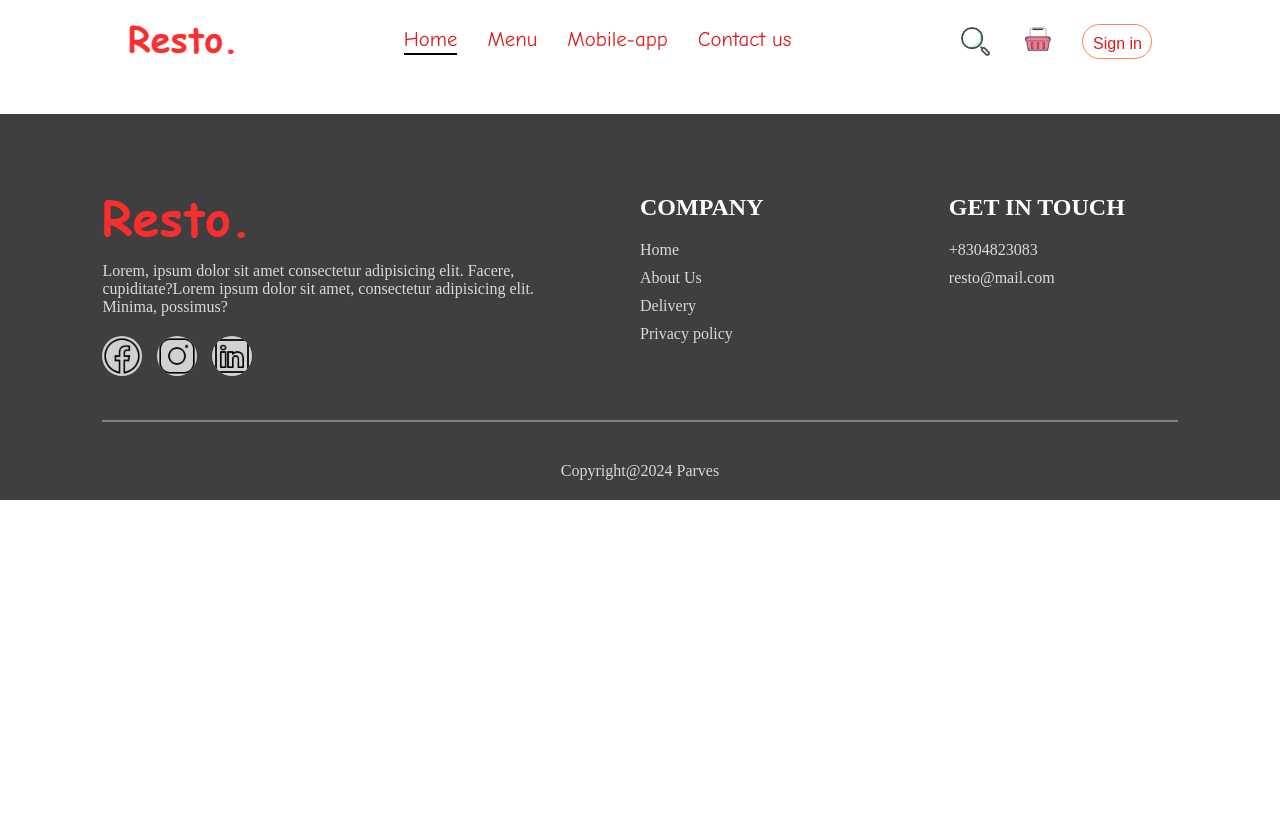
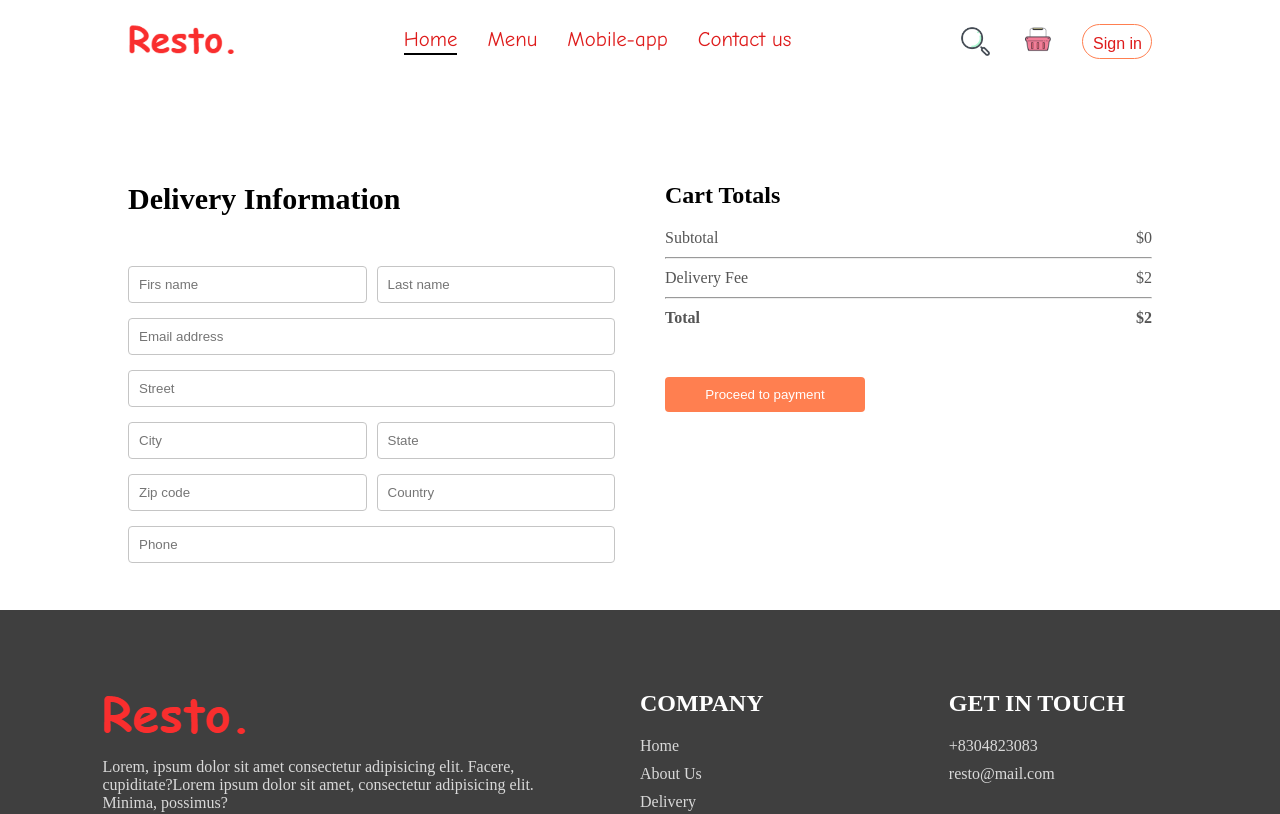
Before and after one commit to MDPerrfan/Resto-mern, a React (Vite) app in the folder frontend/: page /order in a window 1280 px wide. Shown: the top 814 px of the page. Built offline with nearby package versions, Linux system fonts and the light colour scheme.

Commit message:
frontend is complete

```diff
--- a/frontend/src/App.jsx
+++ b/frontend/src/App.jsx
@@ -1,7 +1,7 @@
 import React, { useState } from 'react'
 import Navbar from './components/Navbar/Navbar'
 import { Routes,Route } from 'react-router-dom'
-import Placeorder from './components/pages/PlaceOrder/Placeorder'
+import PlaceOrder from './components/pages/PlaceOrder/PlaceOrder'
 import Cart from './components/pages/Cart/Cart'
 import Home from './components/pages/Home/Home'
 import Footer from './components/Footer/Footer'
@@ -16,7 +16,7 @@
     <Routes>
       <Route path='/' element={<Home/>}/>
       <Route path='/cart' element={<Cart/>}/>
-      <Route path='/PlaceOrder' element={<Placeorder/>}/>
+      <Route path='/order' element={<PlaceOrder/>}/>
     </Routes>
   </div>
   <Footer/></>
--- a/frontend/src/components/Header/Header.css
+++ b/frontend/src/components/Header/Header.css
@@ -1,7 +1,7 @@
 .header {
     height: 34vw;
     margin: 30px auto;
-    background: url('../../public/header-img2.jpg') no-repeat;
+    background: url('../../assets/header-img2.jpg') no-repeat;
     background-size: contain;
     position: relative;
 }
--- a/frontend/src/components/pages/Cart/Cart.css
+++ b/frontend/src/components/pages/Cart/Cart.css
@@ -98,6 +98,9 @@
 }
 
 @media(max-width:750px) {
+    .cart {
+        margin-top: 10px;
+    }
     .cart-bottom {
         flex-direction: column-reverse;
     }
--- a/frontend/src/components/pages/PlaceOrder/Placeorder.jsx
+++ b/frontend/src/components/pages/PlaceOrder/Placeorder.jsx
@@ -1,11 +1,56 @@
-import React from 'react'
-import "./placeorder.css"
-const Placeorder = () => {
+import React, { useContext } from 'react'
+import './Placeorder.css'
+import { StoreContext } from '../../../context/StoreContext'
+const PlaceOrder = () => {
+  const { getTotalCartAmount } = useContext(StoreContext)
   return (
-    <div>
-
-    </div>
+    <form className='place-order' action="">
+      <div className="place-order-left">
+        <p className="title">Delivery Information</p>
+        <div className="multi-fields">
+          <input type="text" placeholder='Firs name' />
+          <input type="text" placeholder='Last name' />
+        </div>
+        <input type="email" placeholder='Email address' />
+        <input type="text" placeholder='Street' />
+        <div className="multi-fields">
+          <input type="text" placeholder='City' />
+          <input type="text" placeholder='State' />
+        </div>
+        <div className="multi-fields">
+          <input type="text" placeholder='Zip code' />
+          <input type="text" placeholder='Country' />
+        </div>
+        <input type="text" placeholder='Phone' />
+      </div>
+      <div className="place-order-right">
+      <div className="cart-total">
+          <h2>Cart Totals</h2>
+          <div>
+            <div className="cart-total-details">
+              <p>Subtotal</p>
+              <p>${getTotalCartAmount()}</p>
+            </div>
+            <hr />
+            <div className="cart-total-details">
+              <p>Delivery Fee</p>
+              <p>${2}</p>
+            </div>
+            <hr />
+            <div className="cart-total-details">
+              <b>
+                Total
+              </b>
+              <b>
+                ${getTotalCartAmount()+2}
+              </b>
+            </div>
+          </div>
+          <button>Proceed to payment</button>
+        </div>
+      </div>
+    </form>
   )
 }
 
-export default Placeorder
+export default PlaceOrder
--- a/frontend/src/components/pages/PlaceOrder/placeorder.css
+++ b/frontend/src/components/pages/PlaceOrder/placeorder.css
@@ -0,0 +1,48 @@
+.place-order {
+    display: flex;
+    align-items: start;
+    justify-content: space-between;
+    gap: 50px;
+    margin-top: 100px;
+}
+
+.place-order-left {
+    width: 100%;
+    max-width: max(30%, 500px);
+}
+
+.place-order-left .title {
+    font-size: 30px;
+    font-weight: 600;
+    margin-bottom: 50px;
+}
+
+.place-order-left input {
+    margin-bottom: 15px;
+    width: 100%;
+    padding: 10px;
+    border: 1px solid #c5c5c5;
+    border-radius: 4px;
+    outline-color: coral;
+}
+
+.place-order-left .multi-fields {
+    display: flex;
+    gap: 10px;
+}
+
+.place-order-right {
+    width: 100%;
+    max-width: max(40%, 500px);
+}
+
+.place-order .cart-total button {
+    margin-top: 30px;
+}
+
+@media (max-width:750px) {
+    .place-order {
+        flex-direction: column;
+        margin-top: 10px;
+    }
+}
```
Also changed, not shown: frontend/src/components/PlaceOrder/PlaceOrder.jsx (deleted, +0 -11 lines), frontend/src/assets/header-img2.jpg (renamed from frontend/public/header-img2.jpg), frontend/src/components/PlaceOrder/Placeorder.css (deleted).
